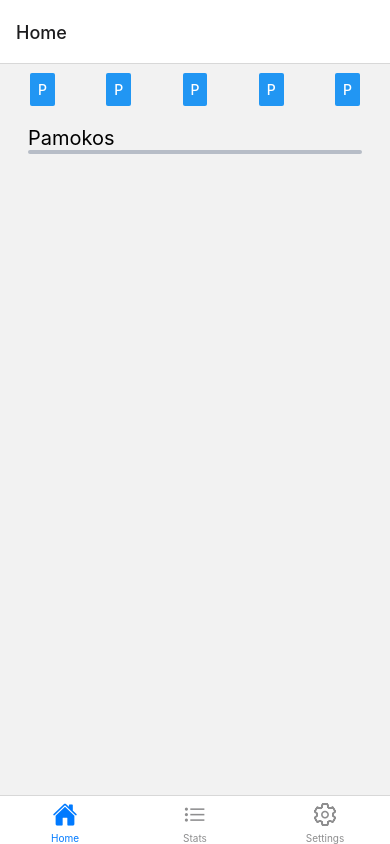
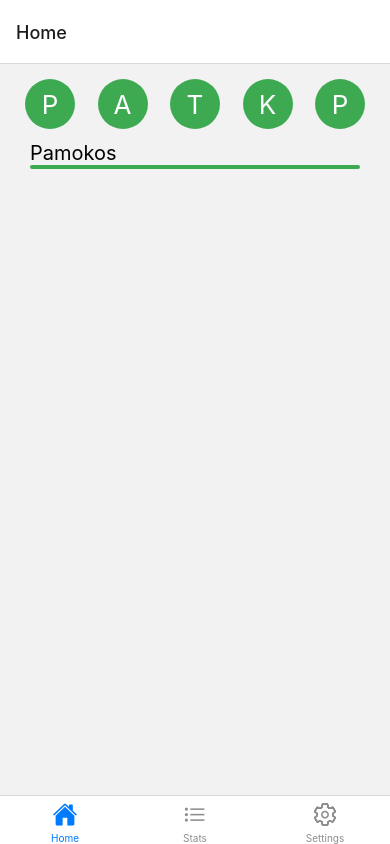
Before and after one commit to fanta-jpg/programele, a React Native app: screen / in a window 390 px wide. Built offline with nearby package versions, Linux system fonts and the light colour scheme.

Commit message:
dienu mygtukai nr2

```diff
--- /dev/null
+++ b/components/CustomButton.js
@@ -0,0 +1,30 @@
+import * as React from 'react';
+import {View, Text, TouchableOpacity, StyleSheet} from 'react-native';
+
+const CustomButton = props => {
+    const content = (
+        <View style={[styles.button, {backgroundColor: props.color}]}>
+            <Text style={styles.text}>{props.text}</Text>
+        </View>
+    )
+
+    return <TouchableOpacity onPress={props.onPress}>{content}</TouchableOpacity>
+}
+
+ const styles = StyleSheet.create({
+     button: {
+       width: 50,
+       height: 50,
+       borderRadius: 30,
+       alignItems: 'center',
+       elevation: 15,
+       justifyContent: 'center',
+     },
+
+     text: {
+         fontSize: 26,
+         color: 'white',
+     },
+   });
+
+export default CustomButton;
--- a/navigation/pages/HomePage.js
+++ b/navigation/pages/HomePage.js
@@ -1,5 +1,6 @@
 import * as React from 'react';
-import {SafeAreaView, Button, StyleSheet, Text, View } from 'react-native';
+import {SafeAreaView, StyleSheet, Text, View } from 'react-native';
+import CustomButton from '../../components/CustomButton';
 
 export default function HomePage({navigation}){
     return (
@@ -8,11 +9,11 @@ export default function HomePage({navigation}){
           <SafeAreaView>
             <View style={styles.headerWrapper}>
 
-              <Button style={styles.dienosText} title ="P"></Button>
-              <Button style={styles.dienosText} title ="P"></Button>
-              <Button style={styles.dienosText} title ="P"></Button>
-              <Button style={styles.dienosText} title ="P"></Button>
-              <Button style={styles.dienosText} title ="P"></Button>
+              <CustomButton onPress={() => { alert('Pirmadienis!');}} text="P" color="#3DAA52"/>
+              <CustomButton onPress={() => { alert('Antradienis!');}} text="A" color="#3DAA52"/>
+              <CustomButton onPress={() => { alert('Trečiadienis!');}} text="T" color="#3DAA52"/>
+              <CustomButton onPress={() => { alert('Ketvirtadienis!');}} text="K" color="#3DAA52"/>
+              <CustomButton onPress={() => { alert('Penktadienis!');}} text="P" color="#3DAA52"/>
 
             </View>
           </SafeAreaView>
@@ -36,18 +37,13 @@ export default function HomePage({navigation}){
      flexDirection: 'row',
      justifyContent: 'space-between',
      alignItems: 'center',
-     paddingHorizontal: 30,
+     paddingHorizontal: 25,
+     marginTop: 15,
      height: 50,
    },
 
-   dienosText:{
-     fontSize: 20,
-     borderRadius: 30,
-     backgroundColor: "#E54B2A",
-   },
-
    pamokosWrapper:{
-     paddingHorizontal: 28,
+     paddingHorizontal: 30,
      marginTop: 12,
 
    },
@@ -57,7 +53,7 @@ export default function HomePage({navigation}){
    },
 
    pamokosUnderline:{
-     backgroundColor: "#b7bdc7",
+     backgroundColor: "#3DAA52",
      borderRadius: 80,
      height: 4,
    },
```
